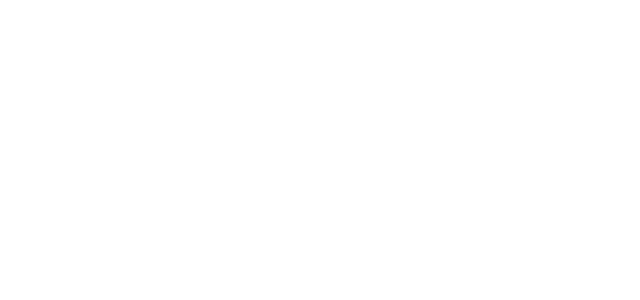
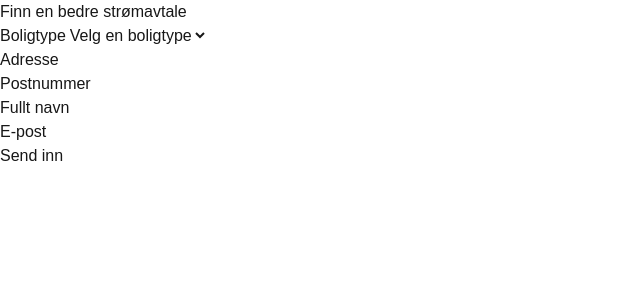
Before and after one commit to maleneivy/react-json-schema, a Next.js app: page / in a window 1280 px wide. Shown: the top 300 px of the page, without its empty margins (0-640 px from the left). Built offline with nearby package versions, Linux system fonts and the light colour scheme.

Commit message:
Created Form and FormField components, added Form to page.js

```diff
--- a/src/app/page.js
+++ b/src/app/page.js
@@ -1,6 +1,9 @@
+import Form from "@/components/Form";
+
 export default function Home() {
   return (
     <>
+    <Form />
     </>
   );
 }
--- /dev/null
+++ b/src/components/Form.jsx
@@ -0,0 +1,63 @@
+'use client';
+import { useState } from "react";
+import { formData } from "@/data/formData";
+import FormField from "./FormField";
+
+export default function Form() {
+  const [formValues, setFormValues] = useState({});
+  const [errors, setErrors] = useState({});
+
+  const handleChange = (e) => {
+    const { name, value } = e.target;
+    setFormValues((prev) => ({ ...prev, [name]: value }));
+  };
+
+  const validate = () => {
+    const newErrors = {};
+
+    formData.fields.forEach((field) => {
+      const value = formValues[field.name] || "";
+
+      if (field.required && !value.trim()) {
+        newErrors[field.name] = `${field.label} er påkrevd`;
+      } else if (field.pattern) {
+        const regex = new RegExp(field.pattern);
+        if (!regex.test(value)) {
+          newErrors[field.name] = field.errorMessage || `${field.label} er ugyldig`;
+        }
+      }
+    });
+
+    return newErrors;
+  };
+
+  const handleSubmit = (e) => {
+    e.preventDefault();
+    const validationErrors = validate();
+    setErrors(validationErrors);
+
+    if (Object.keys(validationErrors).length === 0) {
+      console.log("Skjema sendt:", formValues);
+      setFormValues({});
+      setErrors({});
+    } else {
+      console.log("Valideringsfeil:", validationErrors);
+    }
+  };
+
+  return (
+    <form onSubmit={handleSubmit}>
+      <h1>{formData.title}</h1>
+      {formData.fields.map((field) => (
+        <FormField
+          key={field.name}
+          field={field}
+          value={formValues[field.name] || ""}
+          error={errors[field.name]}
+          onChange={handleChange}
+        />
+      ))}
+      <button type="submit">Send inn</button>
+    </form>
+  );
+}
--- /dev/null
+++ b/src/components/FormField.jsx
@@ -0,0 +1,36 @@
+export default function FormField({ field, value, error, onChange }) {
+  return (
+    <div>
+      <label htmlFor={field.name}>{field.label}</label>
+
+      {field.type === "select" ? (
+        <select
+          id={field.name}
+          name={field.name}
+          value={value}
+          onChange={onChange}
+          required={field.required}
+        >
+          <option value="">Velg en {field.label.toLowerCase()}</option>
+          {field.options.map((option) => (
+            <option key={option} value={option}>
+              {option}
+            </option>
+          ))}
+        </select>
+      ) : (
+        <input
+          type={field.type}
+          id={field.name}
+          name={field.name}
+          value={value}
+          onChange={onChange}
+          required={field.required}
+          pattern={field.pattern}
+        />
+      )}
+
+      {error && <p>{error}</p>}
+    </div>
+  );
+}
```
